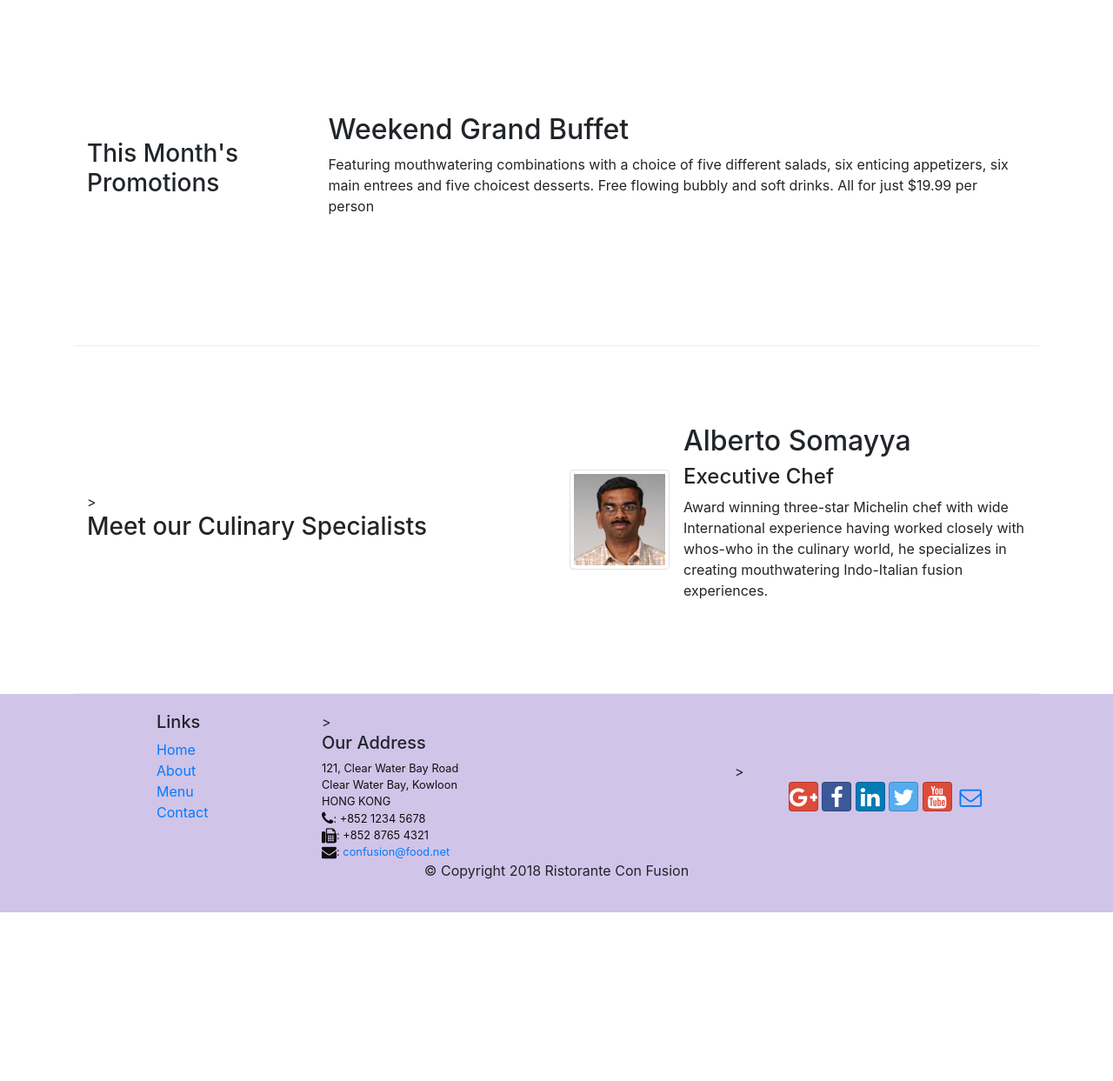
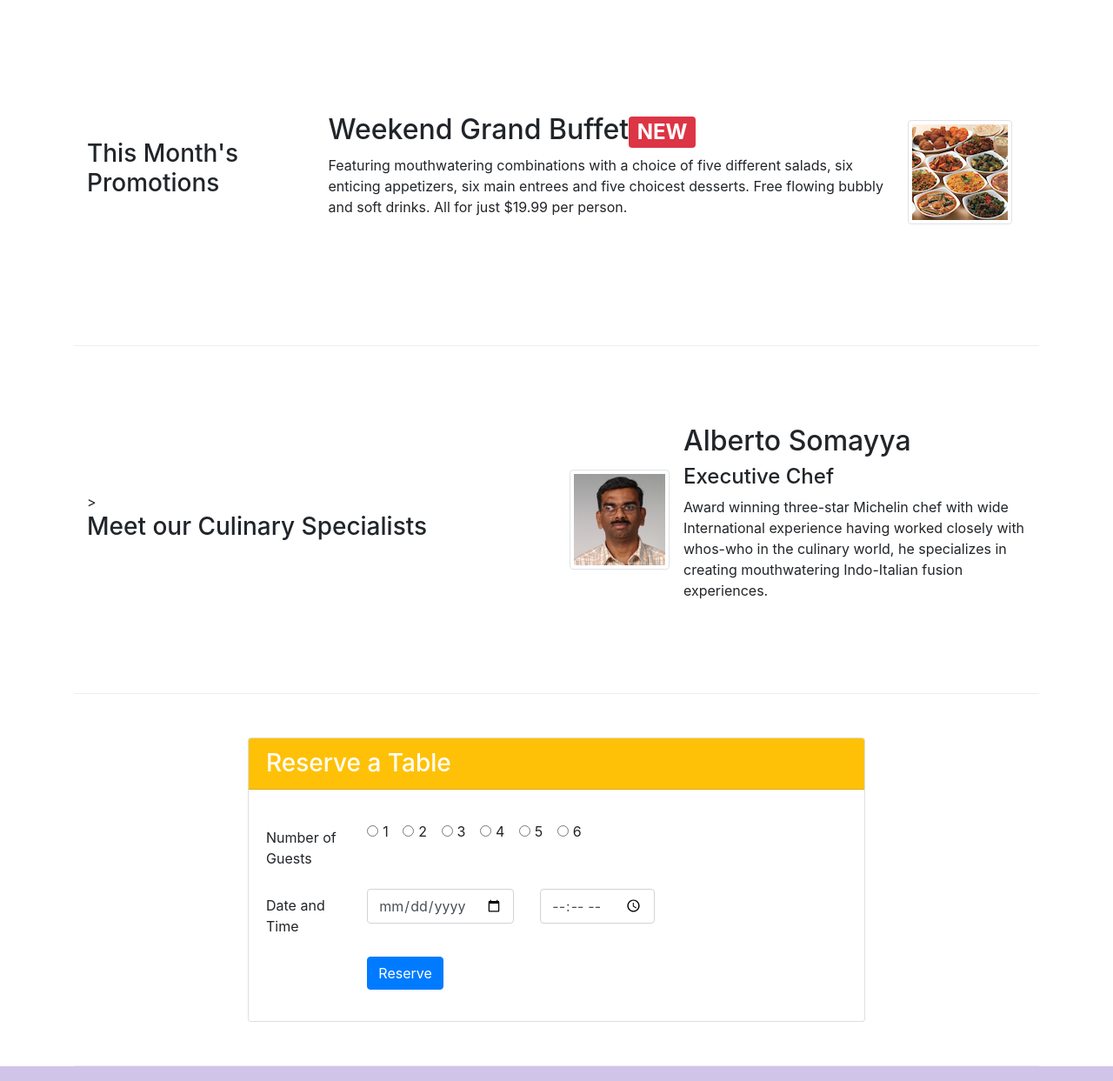
Before and after one commit to solangejmendes/Bootstrap4, a website: page index.html in a window 1280 px wide. Shown: the part 800-2043 px from the top of the page at 87% size. Before the commit the page ends 1849 px from the top, so only its background shows below. Drawn offline with nearby package versions, Linux system fonts and the light colour scheme.

Commit message:
Assignment 2

```diff
--- a/css/styles.css
+++ b/css/styles.css
@@ -37,3 +37,7 @@
 .navbar-dark {
     background-color: #512DA8;
 }
+
+.btn-text {
+    color: black
+}
--- a/index.html
+++ b/index.html
@@ -43,6 +43,9 @@
                 <div class="col-12 col-sm align-self-center">
                     <img src="img/logo.png" class="img-fluid">
                 </div>
+                <div class="col-12 col-sm text-center align-self-center btn-text">
+                    <button type="button" class="btn btn-block btn-lg btn-warning"><a href="#Table_Reservation">Reserve Table</a></button>
+                </div>
             </div>
         </div>
     </header>
@@ -57,8 +60,7 @@
                 <h3>Our Lipsmacking Culinary Creations</h3>
             </div>
             <div class="media">
-                <img class="d-flex mr-3 img-thumbnail align-self-center"
-                        src="img/uthappizza.png" alt="Uthappizza">
+                <img class="d-flex mr-3 img-thumbnail align-self-center" src="img/uthappizza.png" alt="Uthappizza">
                 <div class="media-body">
                     <h2 class="mt-0">Uthappizza<span class="badge badge-danger">HOT</span> <span class="badge badge-pill badge-secondary">$4.99</span></h2>
                     <p class="d-none d-sm-block">A unique combination of Indian Uthappam (pancake) and
@@ -69,14 +71,18 @@
             </div>
         </div>
 
-
         <div class="row row-content align-items-center">
             <div class="col-12 col-sm-4 col-md-3">
                 <h3>This Month's Promotions</h3>
             </div>
             <div class="col col-sm col-md">
-                <h2>Weekend Grand Buffet</h2>
-                <p>Featuring mouthwatering combinations with a choice of five different salads, six enticing appetizers, six main entrees and five choicest desserts. Free flowing bubbly and soft drinks. All for just $19.99 per person </p>
+                <div class="media">
+                    <img class="d-flex mr-3 img-thumbnail align-self-center order-last" src="img/buffet.png" alt="buffet">
+                    <div class="media-body">
+                        <h2 class="mt-0">Weekend Grand Buffet<span class="badge badge-danger">NEW</span></h2>
+                        <p class="d-none d-sm-block">Featuring mouthwatering combinations with a choice of five different salads, six enticing appetizers, six main entrees and five choicest desserts. Free flowing bubbly and soft drinks. All for just $19.99 per person.</p>
+                    </div>
+                </div>
             </div>
         </div>
 
@@ -96,6 +102,61 @@
                             whos-who in the culinary world, he specializes in
                             creating mouthwatering Indo-Italian fusion experiences.
                             </p>
+                    </div>
+                </div>
+            </div>
+        </div>
+
+        <div class="row row-content justify-content-center" id="Table_Reservation">
+            <div class="col-md-8">
+                <div class="card">
+                    <h3 class="card-header text-white bg-warning mb-3">Reserve a Table</h3>
+                    <div class="card-body">
+                        <form>
+                            <div class="form-group row">
+                                <label for="guests" class="col-12 col-form-label col-md-2">Number of Guests</label>
+                                <div class="col">
+                                    <div class="form-check form-check-inline">
+                                        <input class="form-check-input" type="radio" name="inlineRadioOptions" id="inlineRadio1" value="option1">
+                                        <label class="form-check-label" for="inlineRadio1">1</label>
+                                    </div>
+                                    <div class="form-check form-check-inline">
+                                        <input class="form-check-input" type="radio" name="inlineRadioOptions" id="inlineRadio2" value="option2">
+                                        <label class="form-check-label" for="inlineRadio2">2</label>
+                                    </div>
+                                    <div class="form-check form-check-inline">
+                                        <input class="form-check-input" type="radio" name="inlineRadioOptions" id="inlineRadio3" value="option3">
+                                        <label class="form-check-label" for="inlineRadio3">3</label>
+                                    </div>
+                                    <div class="form-check form-check-inline">
+                                        <input class="form-check-input" type="radio" name="inlineRadioOptions" id="inlineRadio3" value="option3">
+                                        <label class="form-check-label" for="inlineRadio3">4</label>
+                                    </div>
+                                    <div class="form-check form-check-inline">
+                                        <input class="form-check-input" type="radio" name="inlineRadioOptions" id="inlineRadio3" value="option3">
+                                        <label class="form-check-label" for="inlineRadio3">5</label>
+                                    </div>
+                                    <div class="form-check form-check-inline">
+                                        <input class="form-check-input" type="radio" name="inlineRadioOptions" id="inlineRadio3" value="option3">
+                                        <label class="form-check-label" for="inlineRadio3">6</label>
+                                    </div>
+                                </div>
+                            </div>
+                            <div class="form-group row">
+                                <label for="Dateandtime" class="col-12 col-md-2 col-form-label">Date and Time</label>
+                                <div class="col-12 col-md-auto">
+                                    <input type="date" class="form-control" id="Date" name="Date" placeholder="Date">
+                                </div>
+                                <div class="col-12 col-md-auto">
+                                    <input type="time" class="form-control" id="Time" name="Time" placeholder="Time">
+                                </div>
+                            </div>
+                            <div class="form-group row">
+                                <div class="offset-md-2 col-md-10">
+                                    <button type="submit" class="btn btn-primary">Reserve</button>
+                                </div>
+                            </div>
+                        </form>
                     </div>
                 </div>
             </div>
```
